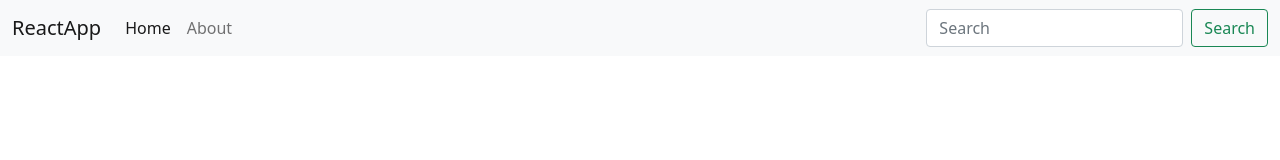
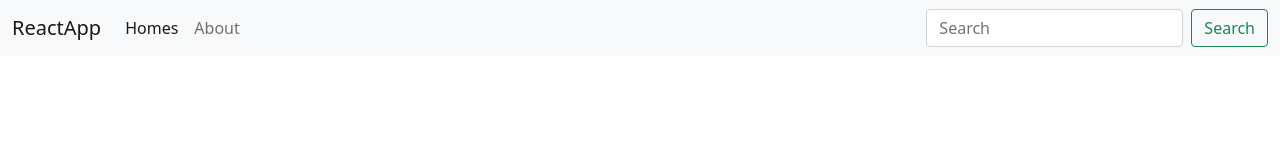
Before and after one commit to Rahulk1799/DemoReact, a React (Create React App) app: page / in a window 1280 px wide. Shown: the top 160 px of the page. Built offline with nearby package versions, Linux system fonts and the light colour scheme.

Commit message:
first changes to code..

```diff
--- a/src/App.js
+++ b/src/App.js
@@ -66,7 +66,7 @@ function App() {
           <ul className="navbar-nav me-auto mb-2 mb-lg-0">
             <li className="nav-item">
               <a className="nav-link active" aria-current="page" href="/">
-                Home
+                Homes
               </a>
             </li>
             <li className="nav-item">
```
